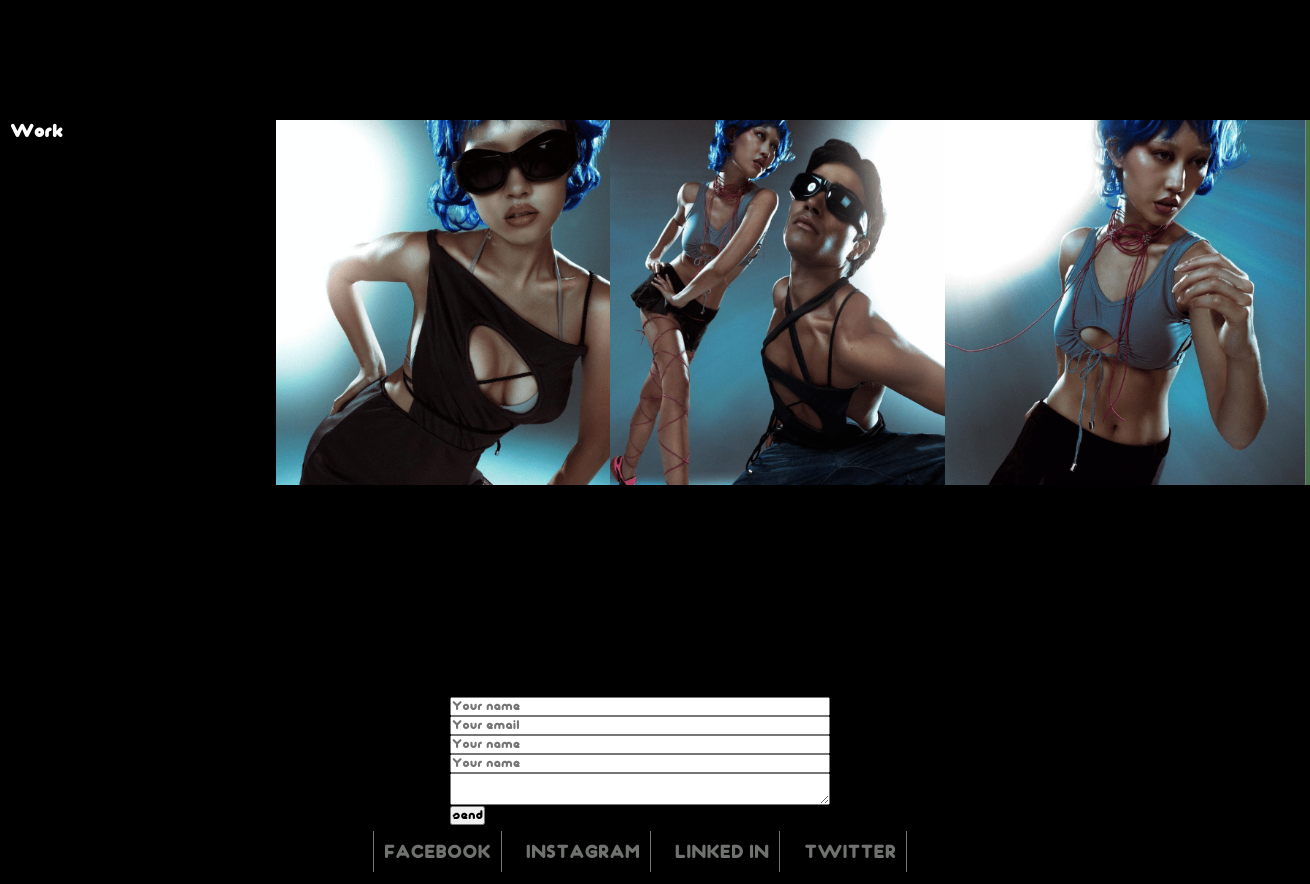
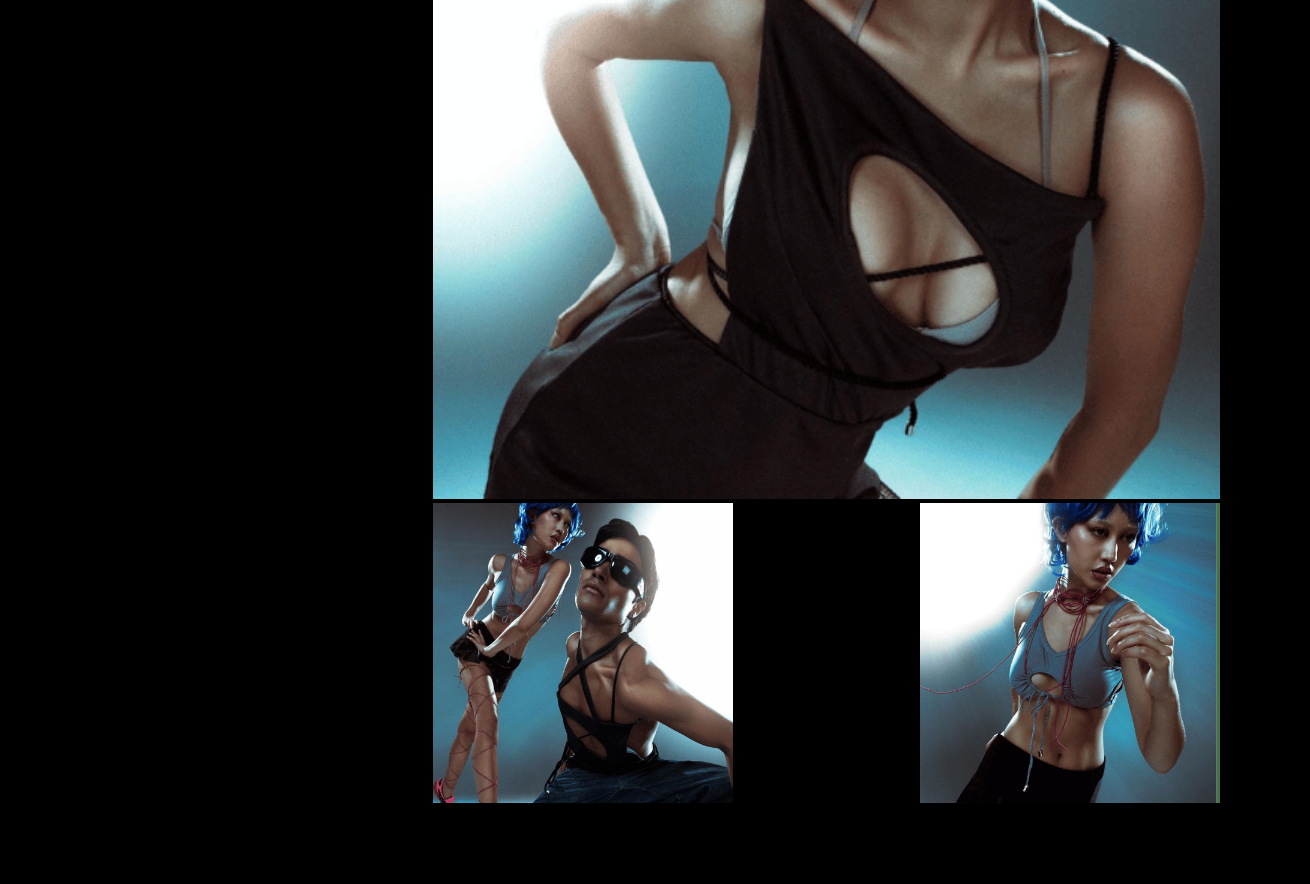
Before and after one commit to jasminesimxy/Jasmine-C2, a plain HTML site: page index.html in a window 1280 px wide. Shown: the part 920-1804 px from the top of the page, 1310 px wide, since content can reach past the window. Drawn offline with Linux system fonts and the light colour scheme.

Commit message:
error fixed

```diff
--- a/assets/style.css
+++ b/assets/style.css
@@ -14,17 +14,16 @@ body{
 
 .main-header{
     max-height: 100px;
-    margin-left: 30;
-    margin-right: 40;
     display: flex;
-    justify-content: flex-start
+    justify-content: flex-start;
+    align-items: center;
 
 }
 
 .logo {
     width: 180px;
     cursor: pointer;
-    margin: 8px 0;
+    /* margin: 8px 0; */
 
 }
 
@@ -58,24 +57,28 @@ nav a:hover{
 }
 
 .main-container{
-    display: grid;
-    grid-template-columns: 1fr 1fr;
-    grid-template-rows: 820px;
+    display: flex;
+    margin-bottom: 80px;
 
+}
+
+.profile-pic-img  {
+    width: 42%;
 }
 
 .main-content{
     display: flex;
      flex-direction: column;
-    justify-content: space-evenly;
+    /* justify-content: space-evenly; */
     align-items: flex-start;
     width: auto;
+    gap: 50px;
 }
 
 
 .main-content h1{
     font-size: 90px;
-    paddin
+    /* paddin */
     color: white;
     -webkit-text-fill-color: turquoise;
     -webkit-text-stroke-color: white;
@@ -92,7 +95,7 @@ nav a:hover{
 
 .main-content p{
     font-size: 16px;
-    line height: 2;
+    /* line height: 2; */
 }
 
 
@@ -123,7 +126,11 @@ nav a:hover{
 
  @media screen and (max-width:768px){
     .main-container{
-        grid-template-rows: 600px;
+        flex-direction: column;
+        gap: 40px;
+    }
+    .profile-pic-img {
+        width: 100%;
     }
     .main-content h1{
         font-size: 30px;
@@ -141,37 +148,44 @@ nav a:hover{
 
 .work-container{
     display: flex;
-    background: black;
-    padding-left: 10px ;
+}
 
+.contact-container {
+    display: flex;
+    margin-top: 80px;
+}
+
+.work-container h3 {
+    flex-basis: 45%;
+
+}
+.contact-container h3 {
+    flex-basis: 30%;
 }
 
 .work-grid{
     display: flex;
-    justify-content: space-evenly;
-    flex-shrink: 1;
+    justify-content: space-between;
     flex-wrap: wrap;
-    flex-direction: row;
-    align-items:center;
+
+}
+
+.img1 {
+    flex-basis: 62%;
+    flex-grow: 23;
 }
 
 .work-container h1{
-    font size: 50px;
+    font-size: 50px;
 }
 
- .work-content {
-    align-content: space-around;
-    border-width: 1px;
-    width: 10%;
-
-
+  .enso-image-1{
+    width: 100%;
   }
 
-  .work-content img{
-    width: 300%;
-    padding-bottom: 10px;
+  .enso-image-2, .enso-image-3{
+    width: 300px;
   }
-
 
 
 /* contact me form */
@@ -191,7 +205,7 @@ nav a:hover{
 .border{
     width: 100px;
     height:100px;
-    background: ;
+    /* background: ; */
     margin: 40px auto;
 
 }
@@ -206,27 +220,30 @@ nav a:hover{
 .contact-form-text{
     display:block;
     width:100%;
+    background:#111;
+    padding: 20px 40px;
+    margin: 16px 10px;
+    color:#ddd;
+    transition: 0.2s;
 }
 
+.contact-form-text:focus{
+box-shadow: 0 0 10px 4px #34495e;
+}
 
+textarea.contact-form-text{
+    resize: none;
+    height:
+}
 
-
-
-
-
-
-
-
-
-
-
-
-
-
-
-
-
-
+.contact-form-btn{
+    float: right;
+    border: 0;
+    background: #34495e;
+    color: #fff;
+    padding: 12px 50px;
+    border-radius: 20px;
+}
 
 /* footer */
 footer {
--- a/index.html
+++ b/index.html
@@ -31,19 +31,16 @@
                     <p> Lorem ipsum dolor sit amet consectetur adipisicing elit. Quidem delectus maxime, voluptas dolorem nihil eius at inventore aspernatur qui animi reprehenderit laudantium, optio officia dolorum quis voluptates. Ipsum, beatae neque!
                     </p>
                 </div>
-                <div class="main-image">
                 <img src="./assets/images/profile-pic.png" alt="profile photo" class="profile-pic-img">
             </div>
-            </div>
-        </main>
+
 
  <!--Work Section  -->
 
-  <div class="work">
             <div class="work-container">
                 <h3> Work </h3>
                 <div class="work-grid">
-                <div id="work-content" class="work-content">
+                    <div id="work-content" class="work-content img1">
                         <img src="./assets/images/enso-c1-1.png" alt="enso studio campaign 1 image 1" class="enso-image-1">
                     </div>
                     <div class="work-content">
@@ -53,29 +50,22 @@
                         <img src="./assets/images/enso-c1-3.png" alt="enso studio campaign 1 image 3" class="enso-image-3">
                     </div>
                 </div>
-
-        </div>
             </div>
 
+
     <!-- Contact Me Section  -->
-    <div id="contact-me-section" class="contact-me-section">
-        <h4>Contact Me</h4>
-        <div class="border"></div>
+            <div id="contact-me-section" class="contact-container">
+                <h3>Contact Me</h3>
+                <!-- <div class="border"></div> -->
                 <form class="contact-form" action="index.html" method="post">
                    <input type="text" class="contact-form-text" placeholder="Your name ">
                    <input type="email" class="contact-form-text" placeholder="Your email ">
-           <input type="text" class="contact-form-text" placeholder="Your name ">
-           <input type="text" class="contact-form-text" placeholder="Your name ">
-           <textarea class="contact-form-text" placeholder=""your message"></textarea>
+                   <input type="subject" class="contact-form-text" placeholder="Your subject">
+                   <input type="message" class="contact-form-text" placeholder="Your message">
                    <input type="submit" class="contact-form-btn" value="send">
                 </form>
             </div>
-
-
-
-
-
-
+        </main>
 
      <!--Footer Section  -->
 
@@ -87,12 +77,5 @@
                 <a href="https://www.twitter.com/" target="_blank">︎TWITTER</a>
         </div>
     </footer>
-
-
-
-
-
-
-
     </body>
     </html>
```
Lines whose indentation alone changed are shown as unchanged.
